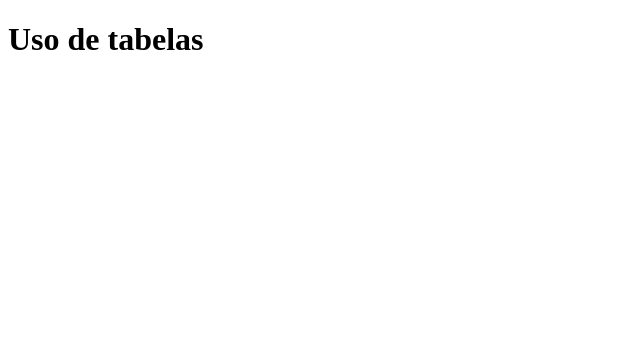
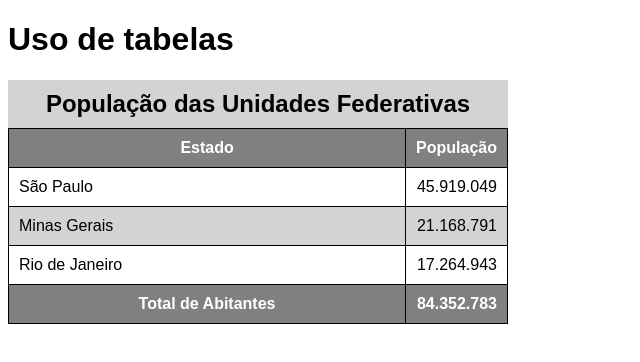
Before and after one commit to devarthur05/HTML-CSS, a plain HTML site: page EXERCICIOS/ex023/tabela002.html in a window 1280 px wide. Shown: the whole page, without its empty margins (0-640 px from the left). Drawn offline with Linux system fonts and the light colour scheme.

Commit message:
atualizei o ex023

```diff
--- a/EXERCICIOS/ex023/tabela002.html
+++ b/EXERCICIOS/ex023/tabela002.html
@@ -4,9 +4,82 @@
     <meta charset="UTF-8">
     <meta name="viewport" content="width=device-width, initial-scale=1.0">
     <title>Tabelas</title>
+    <style>
+        body{
+            font-family: Arial, Helvetica, sans-serif
+            ;
+        }
+
+        table{
+            width: 500px;
+            border-collapse: collapse;
+            position: relative;
+        }
+
+        td, th{
+            border: 1px solid black;
+            padding: 10px;
+        }
+
+        caption{
+            font-size: 1.5em;
+            font-weight: bold;
+            padding: 10px;
+            background-color: lightgray;
+        }
+
+            tbody > tr:nth-child(2n){
+                background-color: lightgray;
+
+            }
+
+        thead, tfoot{
+            background-color: gray;
+            color: white;
+        }
+
+        thead > tr > th{
+            position: static;
+            top: 0;
+            background-color: gray;
+        }
+
+        td.num{
+            text-align: right;
+        }
+
+    </style>
 </head>
 <body>
     <h1>Uso de tabelas</h1>
-
+     <table>
+        <caption>População das Unidades Federativas</caption>
+        <thead>
+            <tr>
+                <th scope="col">Estado</th>
+                <th scope="col" style="width: 50px;">População</th>
+            </tr>
+        </thead>
+        <tbody>
+            <tr>
+                <td>São Paulo</td>
+                <td class="num">45.919.049</td>
+            </tr>
+            <tr>
+                <td>Minas Gerais</td>
+                <td class="num">21.168.791</td>
+            </tr>
+            <tr>
+                <td>Rio de Janeiro</td>
+                <td class="num">17.264.943</td>
+            </tr>
+        </tbody>
+        <tfoot>
+            <tr>
+                <th scope="row">Total de Abitantes</th>
+                <td class="num"><strong>84.352.783</strong></td>
+            </tr>
+        </tfoot>
+     </table>
 </body>
 </html>
```
Also changed, not shown: EXERCICIOS/ex023/tabela003.html (added, +48 -0 lines).
